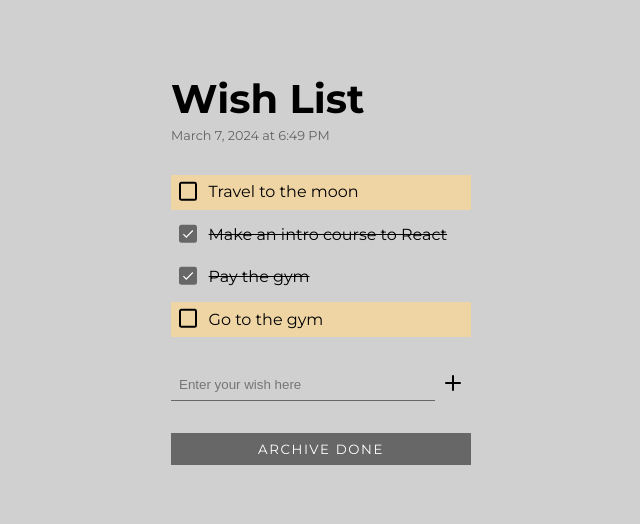
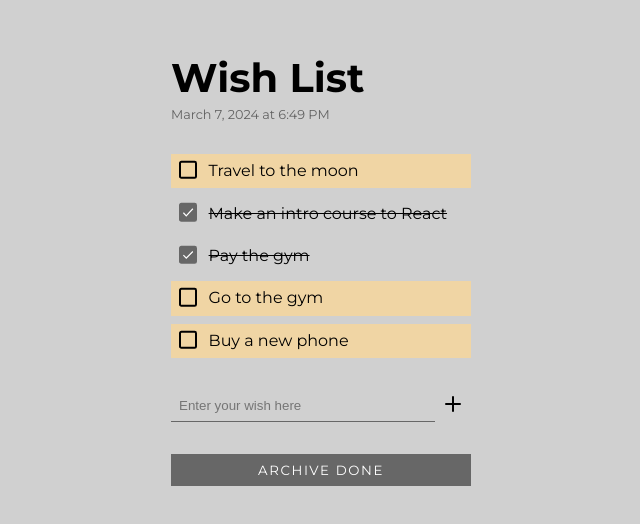
Before and after one commit to jmcamposdev/react-wishlist, a React (Vite) app: page / in a window 1280 px wide. Shown: the part 128-652 px from the top of the page, without its empty margins (319-959 px from the left). Built offline with nearby package versions, Linux system fonts and the light colour scheme.

Commit message:
Add new wish to initialWishes array in App.jsx

```diff
--- a/src/App.jsx
+++ b/src/App.jsx
@@ -9,6 +9,7 @@ const initialWishes = [
   { done: true, text: 'Make an intro course to React' },
   { done: true, text: 'Pay the gym' },
   { done: false, text: 'Go to the gym' },
+  { done: false, text: 'Buy a new phone' },
 ];
 
 const date = new Date().toLocaleString('en-US', {
```
